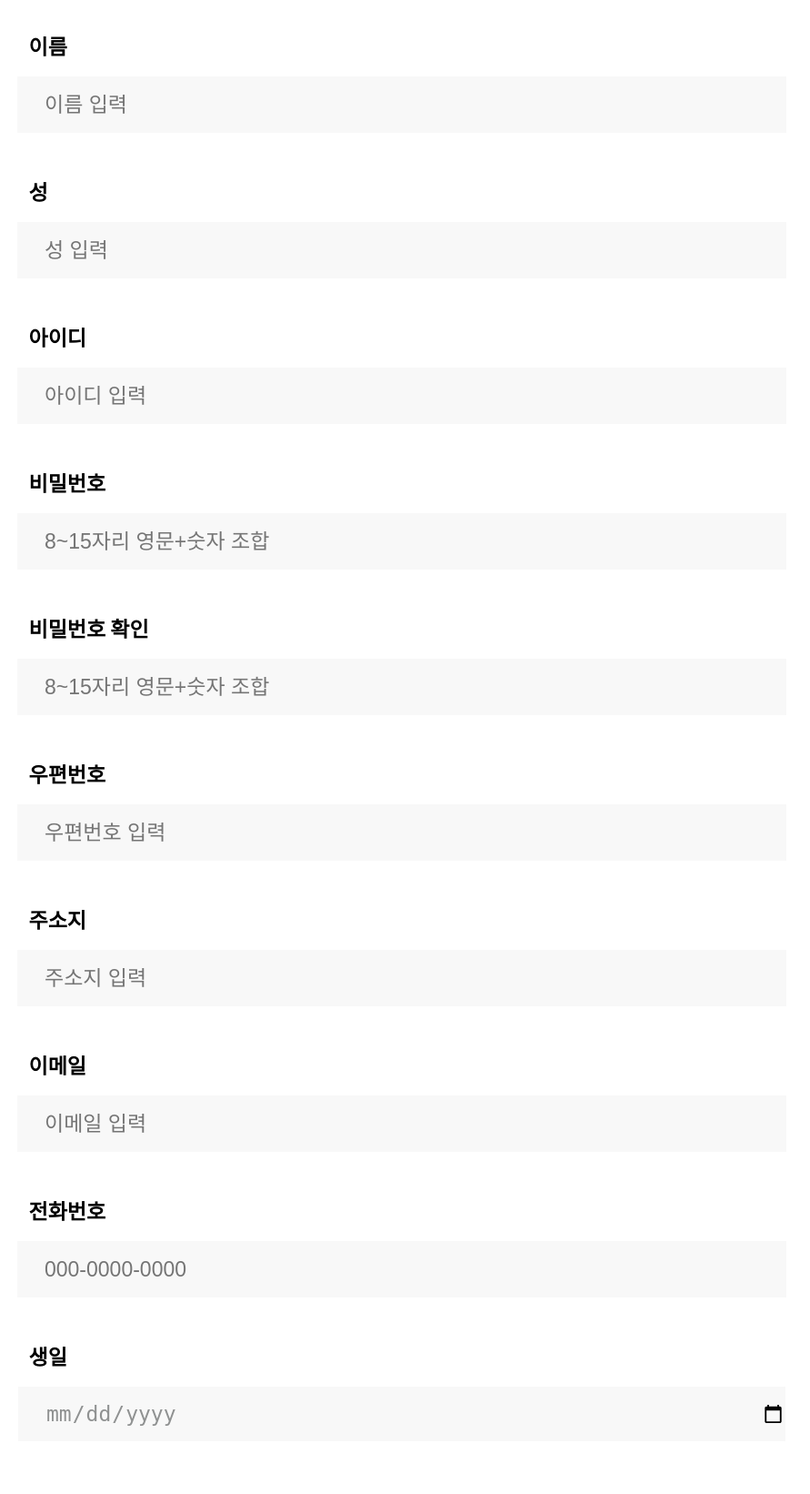
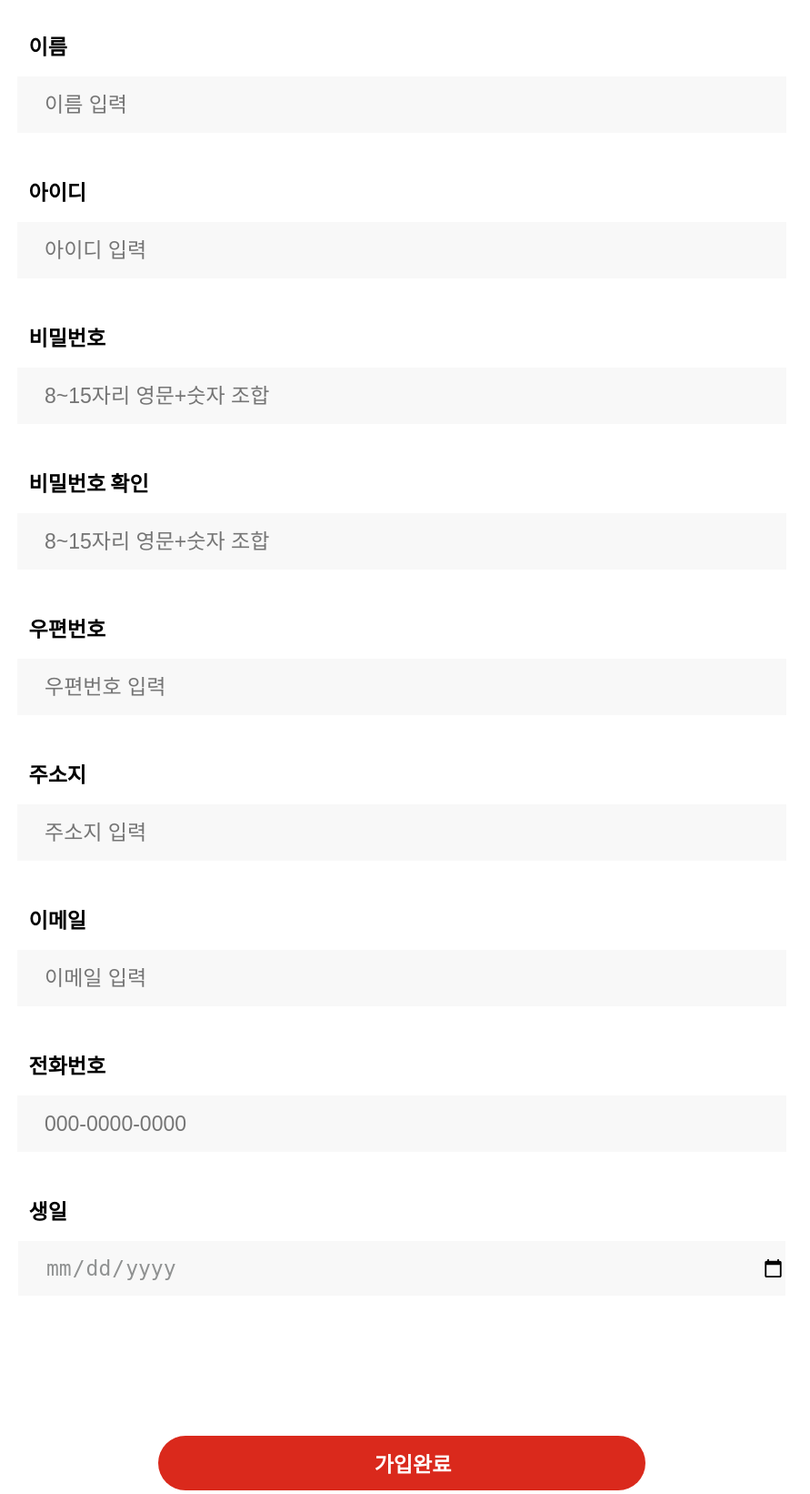
Before and after one commit to Lotte-Duksung/wolsodam, a Django app: page /signup/ in a window 1280 px wide. Shown: the part 296-1938 px from the top of the page at 91% size, without its empty margins (198-1089 px from the left). Run offline with Django 3.2, Linux system fonts and the light colour scheme.

Commit message:
signup,mypage,views.py

```diff
--- a/wsd_prj/wsd_app/templates/mypage.html
+++ b/wsd_prj/wsd_app/templates/mypage.html
@@ -46,7 +46,7 @@
                 <h2>배송지</h2>
                 <hr>
                 <table>
-                    <tr><th>받는 이</th><td>{{user.name}}</td></tr>
+                    <tr><th>받는 이</th><td>{{user.first_name}}</td></tr>
                     <tr><th>연락처</th><td><span class="phone">{{user.profile.phone}}</span></td></tr>
                     <tr><th>우편번호</th><td><span class="addresscode">{{user.profile.addresscode}}</span></td></tr>
                     <tr><th>주소지</th><td><span class="address">{{user.profile.address}}</span></td></tr>
--- a/wsd_prj/wsd_app/templates/signup.html
+++ b/wsd_prj/wsd_app/templates/signup.html
@@ -23,11 +23,6 @@
                 <div class="form-group">
                     <p id="t">이름</p>
                     <input name="first_name" type="first_name" required="true" placeholder="이름 입력">
-                </div>
-                <br>
-                <div class="form-group">
-                    <p id="t">성</p>
-                    <input name="last_name" type="last_name" required="true" placeholder="성 입력">
                 </div>
                 <br>
                 <div class = "form-group">
--- a/wsd_prj/wsd_app/views.py
+++ b/wsd_prj/wsd_app/views.py
@@ -57,8 +57,7 @@
                 requests.POST['username'],   # 입력 받은 유저이름
                 password = requests.POST['password1'],    # 입력 받은 패스워드
                 email = requests.POST['email'],
-                first_name = requests.POST['first_name'],
-                last_name = requests.POST['last_name']
+                first_name = requests.POST['first_name']
             )
             phone = requests.POST["phone"]
             birth_date = requests.POST["birth_date"]
```
